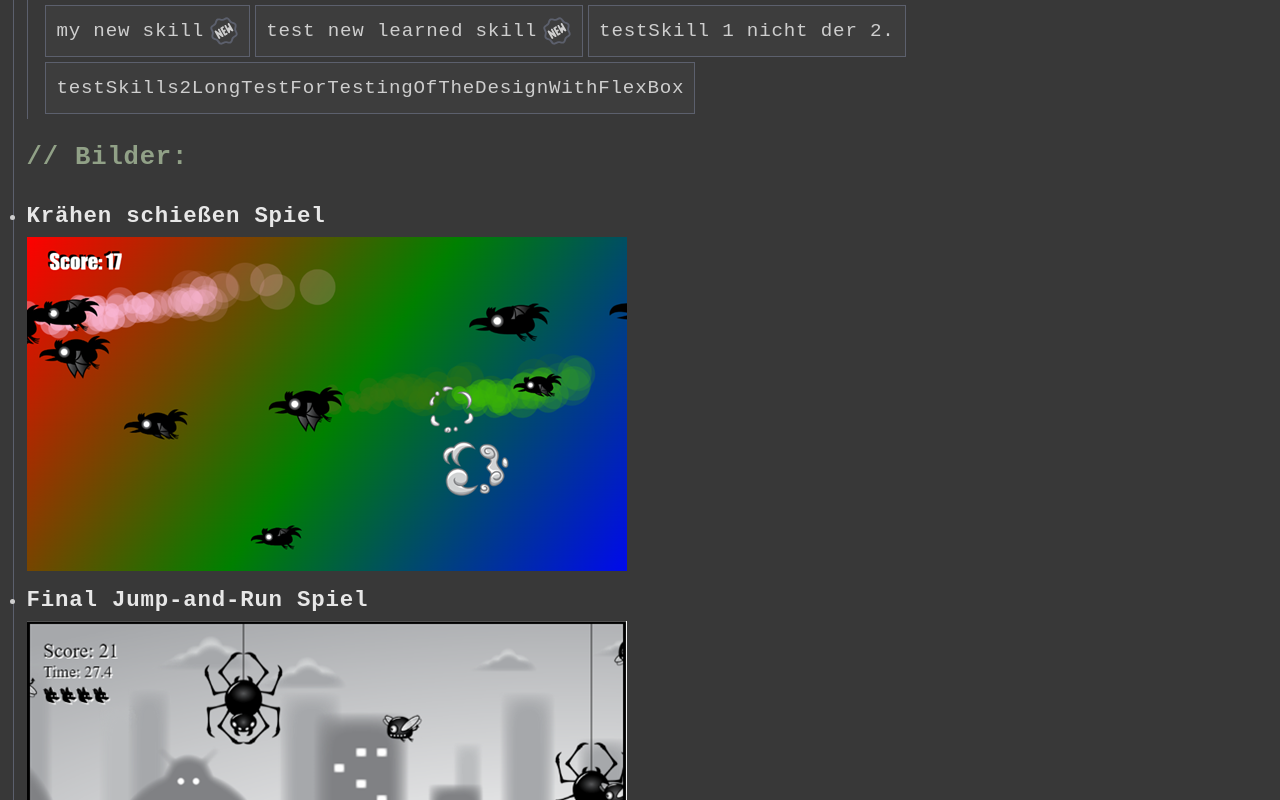
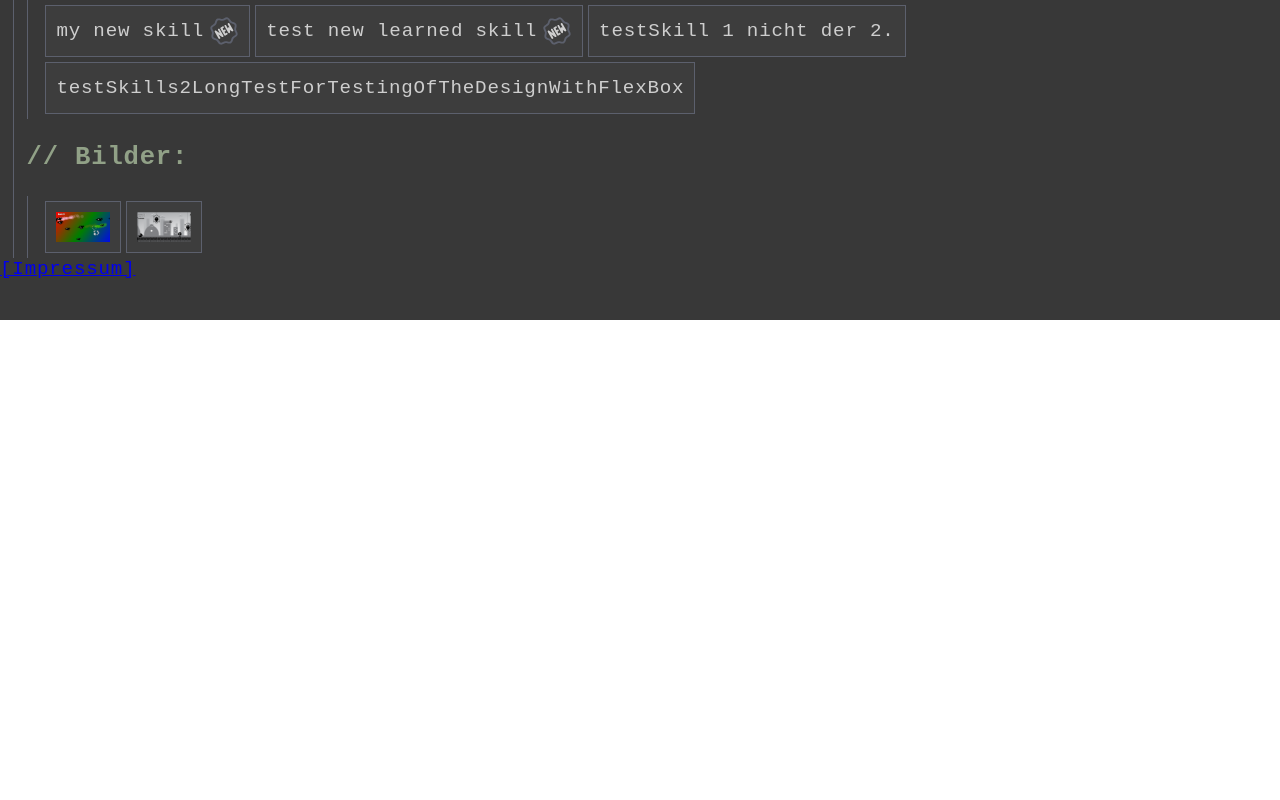
Before and after one commit to M-Roesner/myHomepage-react-ts-wip, a React (Vite) app: page /myPortfolio/personal/1 in a window 1280 px wide. Shown: the part 480-1280 px from the top of the page. After the commit the page ends 800 px from the top, so only its background shows below. Built offline with nearby package versions, Linux system fonts and the light colour scheme.

Commit message:
Added middleware file and created a new middleware mwImageToListItemType.

```diff
--- a/src/pages/myPortfolio/portfolioPage/Portfolio.tsx
+++ b/src/pages/myPortfolio/portfolioPage/Portfolio.tsx
@@ -3,17 +3,13 @@ import { useParams } from "react-router";
 // Components
 import PageLayout from "../../../components/custom/layout/pageLayout/PageLayout";
 import { CardParagraphStyle } from "../../../components/custom/card/cardParagraph/styledCardParagraphStyle";
-import CardHeadline from "../../../components/custom/card/cardHeadline/CardHeadline";
 import PortfolioDescription from "./portfolioDescription/PortfolioDescription";
-import PortfolioSkills from "./portfolioSkills/PortfolioSkills";
+import PortfolioList from "./portfolioSkills/PortfolioSkills";
 import ErrorPage_InclProps from "../../errorPage/ErrorPage_InclProps";
 
 // Rosources and Helpers
-import {
-  getPortfolioContent,
-  middlewareLinksFromProjectTypeToListItemType,
-  middlewareprojectSkillTypeToListItems,
-} from "./helper";
+import { getPortfolioContent } from "./helper";
+import { mwSkillsToListItems, mwLinksToListItemType, mwImageToListItemType } from "./middleware.helper";
 
 // Types and Enums
 import { ProjectCategoryType } from "../types/projectTypes";
@@ -37,29 +33,18 @@ const Portfolio = () => {
       ></ErrorPage_InclProps>
     );
 
-  const skills = content.skills ? middlewareprojectSkillTypeToListItems(content.skills) : undefined;
-  const projectLinks = middlewareLinksFromProjectTypeToListItemType(content);
+  const skills = content.skills ? mwSkillsToListItems(content.skills) : undefined;
+  const projectLinks = content.links ? mwLinksToListItemType(content.links) : undefined;
+  const images = content.images ? mwImageToListItemType(content.images) : undefined;
 
   return (
     <PageLayout headlineText={content.title}>
       <CardParagraphStyle>{content.introduction}</CardParagraphStyle>
       <PortfolioDescription title="Warum:">{content.description}</PortfolioDescription>
-      {skills && <PortfolioSkills title="Verwendete Fähigkeiten:" skills={skills} />}
-      {projectLinks && <PortfolioSkills title="Links:" skills={projectLinks} />}
-      {/* TODO: Add images! */}
-      {content.images && (
-        <>
-          <CardHeadline level={2}>Bilder:</CardHeadline>
-          <ul>
-            {content.images.map((img, index) => (
-              <li key={index}>
-                <CardHeadline level={4}>{img.imgTitle}</CardHeadline>
-                <img src={img.imgSrcs.mobile} alt={img.imgAlt} />
-              </li>
-            ))}
-          </ul>
-        </>
-      )}
+      {skills && <PortfolioList title="Verwendete Fähigkeiten:" skills={skills} />}
+      {projectLinks && <PortfolioList title="Links:" skills={projectLinks} />}
+      {/* TODO: Adjust the size of the images, maybe with a custom component! */}
+      {images && <PortfolioList title={"Bilder:"} skills={images} />}
     </PageLayout>
   );
 };
--- a/src/pages/myPortfolio/portfolioPage/helper.ts
+++ b/src/pages/myPortfolio/portfolioPage/helper.ts
@@ -1,11 +1,9 @@
 // Resources and Helpers
 import { mySamplePrivateProjects } from "../../../resources/samples/portfolio/mySamplePrivateProjects";
 import { checkNumber } from "../../../utils/CheckNumber";
-import svgNewLabel from "/src/assets/iconscout-free/new.svg";
 
 // Types
-import { ProjectCategoryType, ProjectSkillType, ProjectType } from "../types/projectTypes";
-import { ListItemType } from "../../../components/custom/layout/listLayout/listLayoutTypes";
+import { ProjectCategoryType, ProjectType } from "../types/projectTypes";
 
 /**
  * Returns a array of projects for the given category otherwise returns undefined
@@ -46,44 +44,3 @@ export const getPortfolioContent = (category: ProjectCategoryType, id: number |
 
   return content;
 };
-
-export const middlewareLinksFromProjectTypeToListItemType = (content: ProjectType): ListItemType[] | undefined => {
-  if (!content.links) return undefined;
-  if (content.links.length === 0) return undefined;
-  return content.links?.map((link) => {
-    return {
-      text: link.text,
-      iconSrc: link.iconSrc,
-      buttonUrl: link.route,
-    };
-  });
-};
-
-/**
- * Converts a list of ProjectSkillType to an array of ListItemType objects.
- * Each string in the input array corresponds to the 'text' property of the ListItemType object.
- *
- * @param {ProjectSkillType[]} list - The array of ProjectSkillType to be converted.
- * @returns {ListItemType[]} - An array of ListItemType objects.
- */
-export const middlewareprojectSkillTypeToListItems = (list: ProjectSkillType[]): ListItemType[] | undefined => {
-  const newlist = list.map((string) => {
-    const iconSrc = string.isNewSkill ? svgNewLabel : undefined;
-    return { text: string.skillTitle, iconSrc };
-  });
-
-  newlist.sort((a, b) => {
-    // Überprüfe, ob das icon-Feld in beiden Objekten definiert ist
-    if (a.iconSrc === undefined && b.iconSrc === undefined) return 0; // Wenn beide undefined sind, bleiben sie in der gleichen Reihenfolge
-    if (a.iconSrc === undefined) return 1; // Wenn nur a.iconSrc undefined ist, soll es nach hinten sortiert werden
-    if (b.iconSrc === undefined) return -1; // Wenn nur b.iconSrc undefined ist, soll es nach vorne sortiert werden
-
-    // Vergleiche die iconSrc-Werte, um die Sortierreihenfolge zu bestimmen
-    return a.iconSrc.localeCompare(b.iconSrc);
-
-    // if (a.iconSrc < b.iconSrc) return -1;
-    // if (a.iconSrc > b.iconSrc) return 1;
-    // return 0; // Wenn die iconSrc-Werte gleich sind, bleiben sie in der gleichen Reihenfolge
-  });
-  return newlist;
-};
--- /dev/null
+++ b/src/pages/myPortfolio/portfolioPage/middleware.helper.ts
@@ -0,0 +1,54 @@
+import { ListItemType } from "../../../components/custom/layout/listLayout/listLayoutTypes";
+import { ProjectImageType, ProjectLinkType, ProjectSkillType } from "../types/projectTypes";
+
+import svgNewLabel from "/src/assets/iconscout-free/new.svg";
+
+export const mwLinksToListItemType = (links: ProjectLinkType[]): ListItemType[] | undefined => {
+  if (links.length === 0) return undefined;
+  return links?.map((link) => {
+    return {
+      text: link.text,
+      iconSrc: link.iconSrc,
+      buttonUrl: link.route,
+    };
+  });
+};
+
+/**
+ * Converts a list of ProjectSkillType to an array of ListItemType objects.
+ * Each string in the input array corresponds to the 'text' property of the ListItemType object.
+ *
+ * @param {ProjectSkillType[]} list - The array of ProjectSkillType to be converted.
+ * @returns {ListItemType[]} - An array of ListItemType objects.
+ */
+export const mwSkillsToListItems = (list: ProjectSkillType[]): ListItemType[] | undefined => {
+  if (list.length === 0) return undefined;
+  const newlist = list.map((string) => {
+    const iconSrc = string.isNewSkill ? svgNewLabel : undefined;
+    return { text: string.skillTitle, iconSrc };
+  });
+
+  newlist.sort((a, b) => {
+    // Überprüfe, ob das icon-Feld in beiden Objekten definiert ist
+    if (a.iconSrc === undefined && b.iconSrc === undefined) return 0; // Wenn beide undefined sind, bleiben sie in der gleichen Reihenfolge
+    if (a.iconSrc === undefined) return 1; // Wenn nur a.iconSrc undefined ist, soll es nach hinten sortiert werden
+    if (b.iconSrc === undefined) return -1; // Wenn nur b.iconSrc undefined ist, soll es nach vorne sortiert werden
+
+    // Vergleiche die iconSrc-Werte, um die Sortierreihenfolge zu bestimmen
+    return a.iconSrc.localeCompare(b.iconSrc);
+
+    // if (a.iconSrc < b.iconSrc) return -1;
+    // if (a.iconSrc > b.iconSrc) return 1;
+    // return 0; // Wenn die iconSrc-Werte gleich sind, bleiben sie in der gleichen Reihenfolge
+  });
+  return newlist;
+};
+
+export const mwImageToListItemType = (images: ProjectImageType[]): ListItemType[] | undefined => {
+  if (images.length === 0) return undefined;
+  return images?.map((image) => {
+    return {
+      iconSrc: image.imgSrcs.preview,
+    };
+  });
+};
--- a/src/pages/myPortfolio/portfolioPage/portfolioSkills/PortfolioSkills.tsx
+++ b/src/pages/myPortfolio/portfolioPage/portfolioSkills/PortfolioSkills.tsx
@@ -10,7 +10,7 @@ type PortfolioSkillsProps = {
   skills: ListItemType[];
 };
 
-const PortfolioSkills = ({ title, skills }: PortfolioSkillsProps): JSX.Element => {
+const PortfolioList = ({ title, skills }: PortfolioSkillsProps): JSX.Element => {
   if (!skills) return <></>;
   return (
     <SectionLayout headlineText={title}>
@@ -41,4 +41,4 @@ const PortfolioSkills = ({ title, skills }: PortfolioSkillsProps): JSX.Element =
 {
   /* FIXME: Fix text: If the text is too long and contains no white spaces. This will be a general problem! */
 }
-export default PortfolioSkills;
+export default PortfolioList;
```
